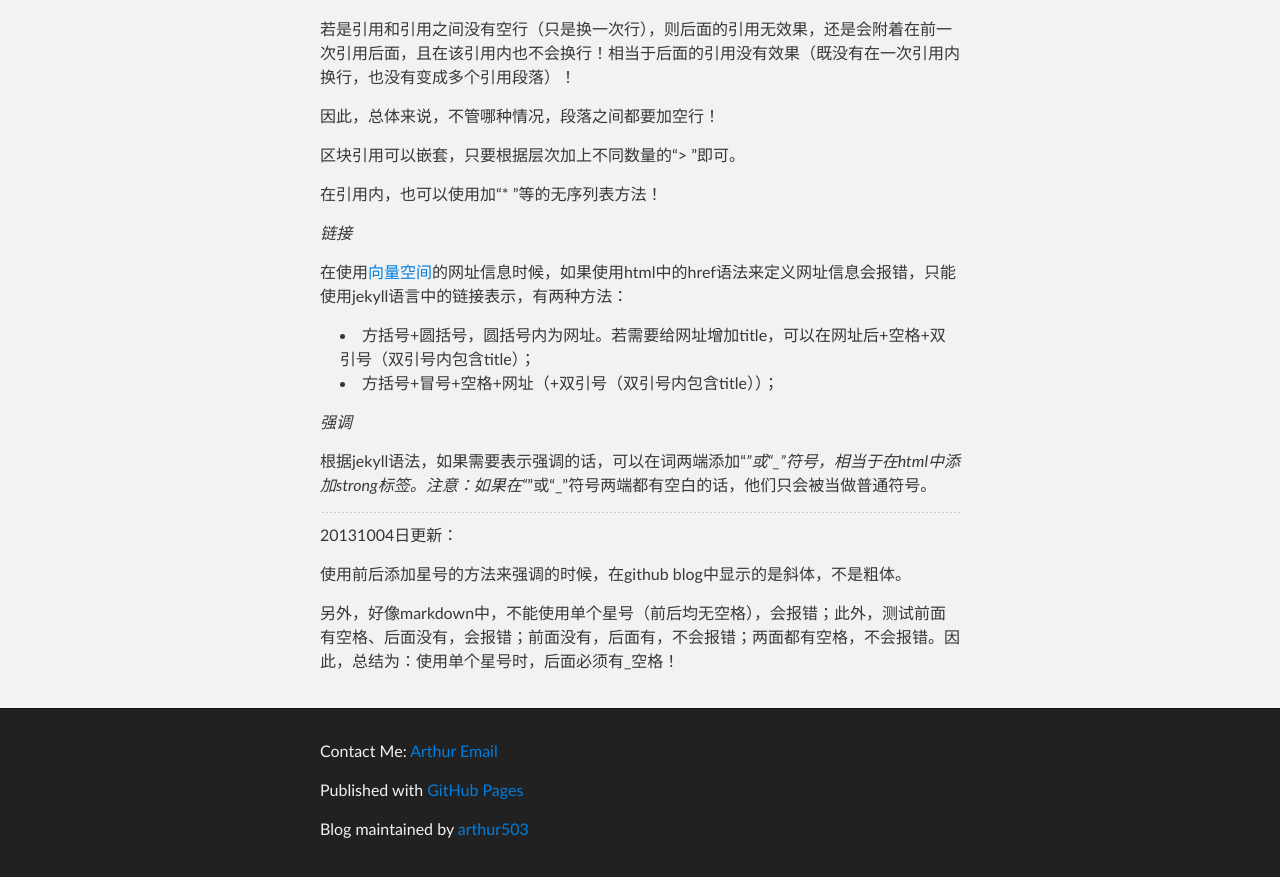
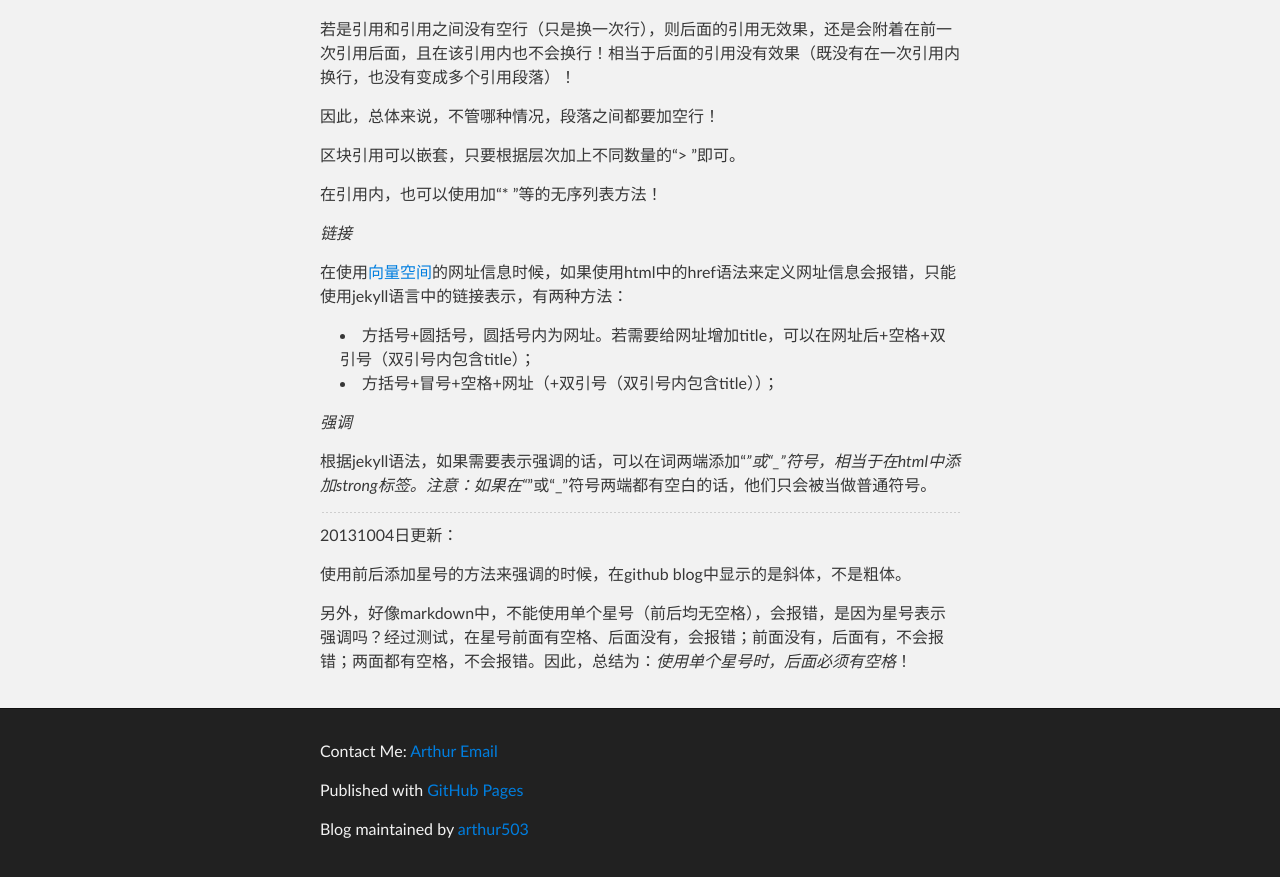
Before and after one commit to arthur503/blog, a Jekyll site: the page built from _posts/technology/2013-09-25-learn-css-and-jekyll.md, in a window 1280 px wide and 900 px high, scrolled down 2769 px. Shown: the top 877 px of the window. Built offline with Jekyll 4.4.1, drawn with Linux system fonts in a browser that asks for light colours.

Commit message:
new post

```diff
--- a/_posts/technology/2013-09-25-learn-css-and-jekyll.md
+++ b/_posts/technology/2013-09-25-learn-css-and-jekyll.md
@@ -114,4 +114,4 @@ jekyll中，可以使用“数字+.+空格”来表示有序列表。并且，
 
 使用前后添加星号的方法来强调的时候，在github blog中显示的是斜体，不是粗体。
 
-另外，好像markdown中，不能使用单个星号（前后均无空格），会报错；此外，测试前面有空格、后面没有，会报错；前面没有，后面有，不会报错；两面都有空格，不会报错。因此，总结为：使用单个星号时，后面必须有_空格！
+另外，好像markdown中，不能使用单个星号（前后均无空格），会报错，是因为星号表示强调吗？经过测试，在星号前面有空格、后面没有，会报错；前面没有，后面有，不会报错；两面都有空格，不会报错。因此，总结为：*使用单个星号时，后面必须有空格*！
```
